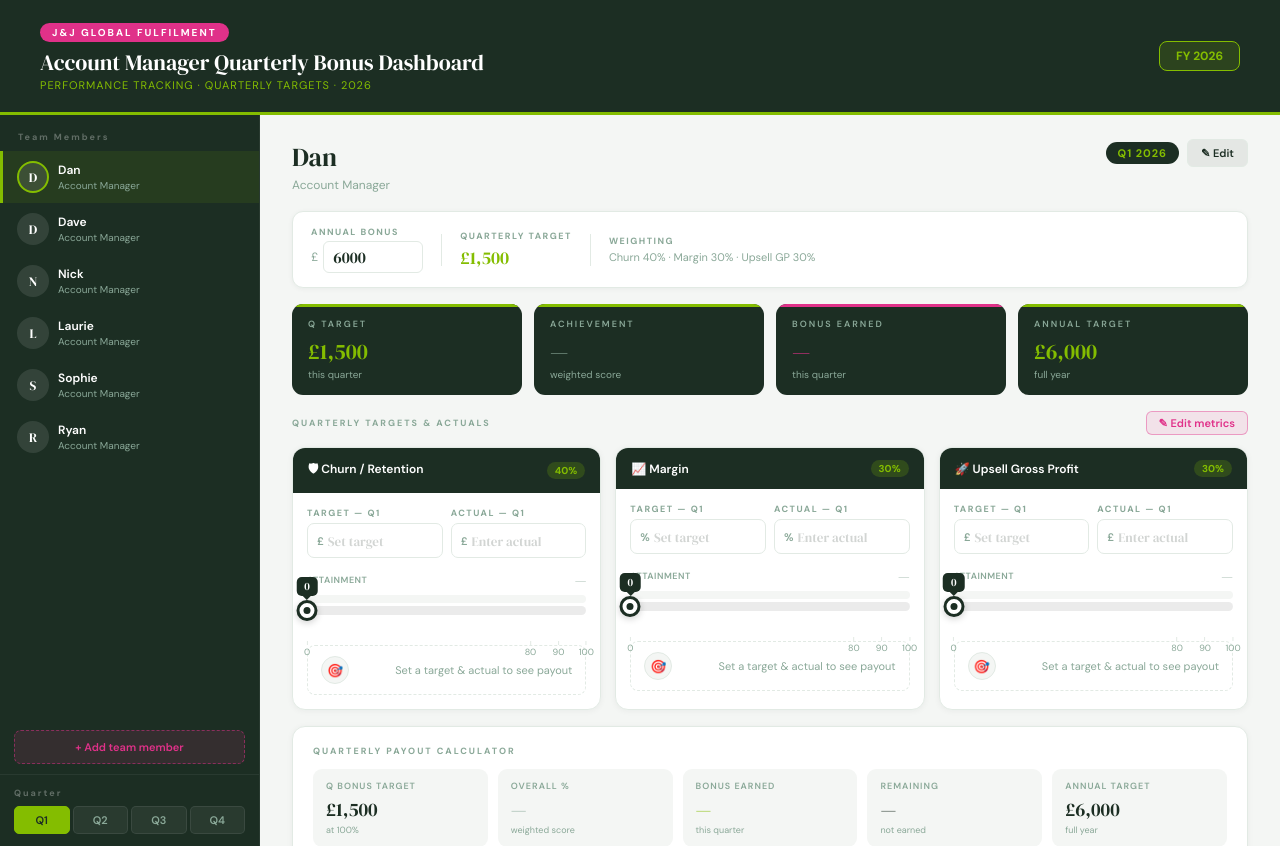
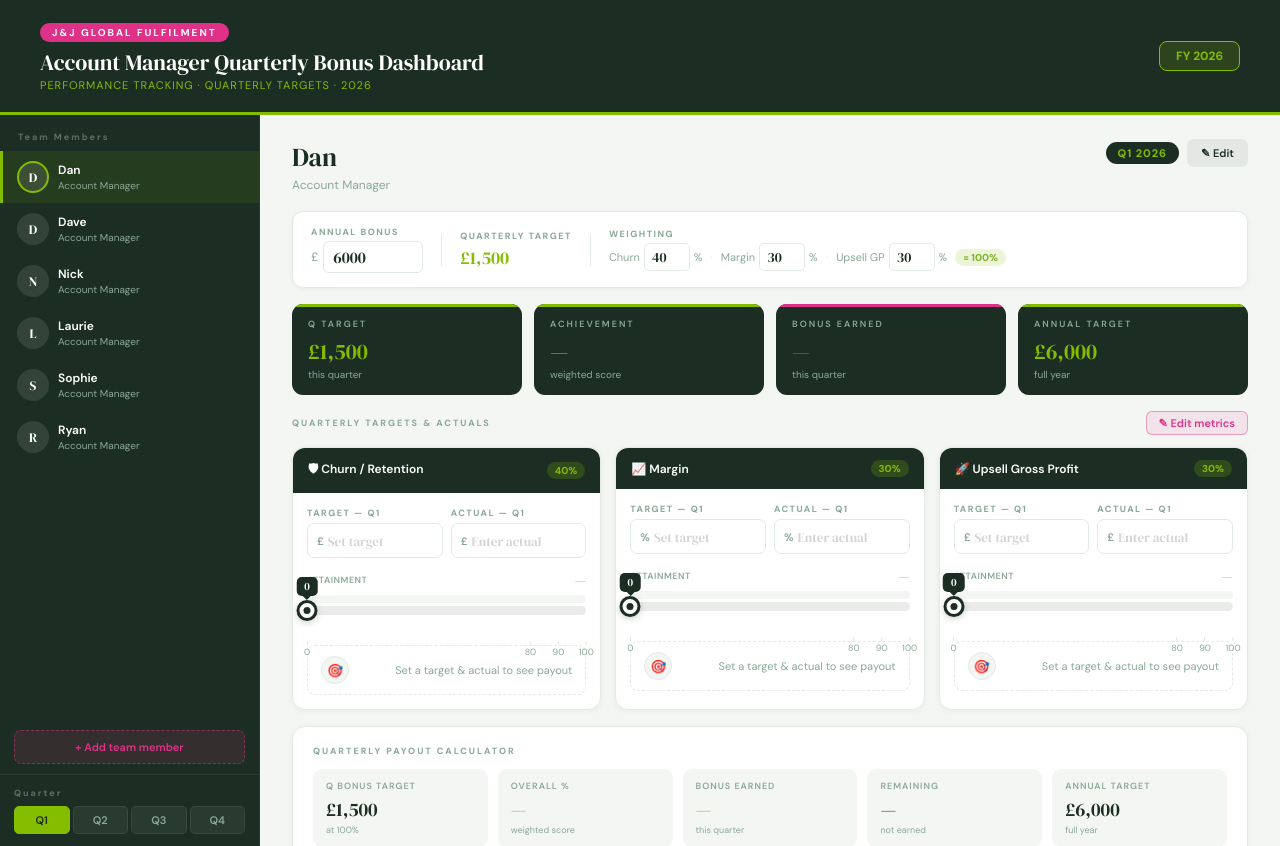
Before and after one commit to alevec8/jj-am-bonus-dashboard, a plain HTML site: page index.html in a window 1280 px wide. Drawn offline with Linux system fonts and the light colour scheme.

Commit message:
Make weightings editable in config bar

```diff
--- a/index.html
+++ b/index.html
@@ -71,6 +71,16 @@ body{font-family:'DM Sans',sans-serif;background:var(--offwhite);color:var(--tex
 .bc-input-wrap span{font-size:12px;color:var(--muted);}
 .bc-input{border:1.5px solid var(--border);border-radius:6px;padding:4px 9px;font-family:'DM Serif Display',serif;font-size:16px;color:var(--dark);width:100px;}
 .bc-input:focus{outline:none;border-color:var(--lime);}
+.wt-row{display:flex;align-items:center;gap:8px;flex-wrap:wrap;}
+.wt-item{display:flex;align-items:center;gap:4px;}
+.wt-label{font-size:11px;color:var(--muted);}
+.wt-input{border:1.5px solid var(--border);border-radius:5px;padding:3px 6px;font-family:'DM Serif Display',serif;font-size:14px;color:var(--dark);width:46px;text-align:center;background:#fff;}
+.wt-input:focus{outline:none;border-color:var(--lime);}
+.wt-pct{font-size:11px;color:var(--muted);}
+.wt-sep{color:var(--border);font-size:12px;}
+.wt-total{font-size:10px;font-weight:700;padding:2px 8px;border-radius:10px;transition:all .2s;white-space:nowrap;}
+.wt-total.ok{background:rgba(132,189,0,.15);color:var(--midgreen);}
+.wt-total.bad{background:rgba(232,59,59,.12);color:var(--red);}
 
 /* SUMMARY */
 .summary-row{display:grid;grid-template-columns:repeat(4,1fr);gap:12px;margin-bottom:16px;}
@@ -426,6 +436,18 @@ function updateDisplay(pid){
   const totalW=p.metrics.reduce((a,m)=>a+m.weight,0);
   const warn=document.getElementById(pid+'-warn');
   if(warn){warn.textContent='⚠ Weights total '+totalW+'% — must equal 100%';warn.classList.toggle('show',totalW!==100);}
+  // Config bar total badge
+  const wtTotal=document.getElementById(pid+'-wt-total');
+  if(wtTotal){
+    wtTotal.textContent='= '+totalW+'%';
+    wtTotal.className='wt-total '+(totalW===100?'ok':'bad');
+  }
+  // Sync metric card weight badges from config bar inputs (in case changed via edit-metrics mode)
+  p.metrics.forEach((m,mi)=>{
+    const wtIn=document.getElementById(pid+'-wt-'+mi);
+    if(wtIn && wtIn!==document.activeElement) wtIn.value=m.weight;
+    el(pid+'-mweight-'+mi,m.weight+'%');
+  });
 }
 
 function updateSliderUI(pid,mi,v){
@@ -458,7 +480,14 @@ function onTarget(pid,mi,q,v){PEOPLE.find(x=>x.id===pid).metrics[mi].targets[q]=
 function onActual(pid,mi,q,v){PEOPLE.find(x=>x.id===pid).metrics[mi].actuals[q]=v;updateDisplay(pid);}
 function onAnnualBonus(pid,v){PEOPLE.find(x=>x.id===pid).annualBonus=parseFloat(v)||6000;updateDisplay(pid);}
 function onEditTitle(pid,mi,v){PEOPLE.find(x=>x.id===pid).metrics[mi].title=v;el(pid+'-mtitle-'+mi,v);}
-function onEditWeight(pid,mi,v){PEOPLE.find(x=>x.id===pid).metrics[mi].weight=parseInt(v)||0;el(pid+'-mweight-'+mi,(parseInt(v)||0)+'%');updateDisplay(pid);}
+function onEditWeight(pid,mi,v){
+  PEOPLE.find(x=>x.id===pid).metrics[mi].weight=parseInt(v)||0;
+  el(pid+'-mweight-'+mi,(parseInt(v)||0)+'%');
+  // Sync the config bar input for this metric
+  const wtInput=document.getElementById(pid+'-wt-'+mi);
+  if(wtInput && wtInput!==document.activeElement) wtInput.value=parseInt(v)||0;
+  updateDisplay(pid);
+}
 function onEditBktR(pid,mi,bi,v){PEOPLE.find(x=>x.id===pid).metrics[mi].brackets[bi].r=v;updateDisplay(pid);}
 function onEditBktP(pid,mi,bi,v){PEOPLE.find(x=>x.id===pid).metrics[mi].brackets[bi].p=parseInt(v)||0;updateDisplay(pid);}
 function toggleEdit(pid){
@@ -603,7 +632,38 @@ function renderPanels(){
       <div class="bc-divider"></div>
       <div class="bc-item"><div class="bc-label">QUARTERLY TARGET</div><div class="bc-val g" id="${p.id}-q-bonus-cfg">${fmt(p.annualBonus/4)}</div></div>
       <div class="bc-divider"></div>
-      <div class="bc-item"><div class="bc-label">WEIGHTING</div><div style="font-size:11px;color:var(--muted)">Churn 40% · Margin 30% · Upsell GP 30%</div></div>
+      <div class="bc-item">
+        <div class="bc-label">WEIGHTING</div>
+        <div class="wt-row">
+          <div class="wt-item">
+            <span class="wt-label">Churn</span>
+            <input class="wt-input" type="number" min="0" max="100"
+              value="${p.metrics[0].weight}"
+              oninput="onEditWeight('${p.id}',0,this.value)"
+              id="${p.id}-wt-0"/>
+            <span class="wt-pct">%</span>
+          </div>
+          <span class="wt-sep">·</span>
+          <div class="wt-item">
+            <span class="wt-label">Margin</span>
+            <input class="wt-input" type="number" min="0" max="100"
+              value="${p.metrics[1].weight}"
+              oninput="onEditWeight('${p.id}',1,this.value)"
+              id="${p.id}-wt-1"/>
+            <span class="wt-pct">%</span>
+          </div>
+          <span class="wt-sep">·</span>
+          <div class="wt-item">
+            <span class="wt-label">Upsell GP</span>
+            <input class="wt-input" type="number" min="0" max="100"
+              value="${p.metrics[2].weight}"
+              oninput="onEditWeight('${p.id}',2,this.value)"
+              id="${p.id}-wt-2"/>
+            <span class="wt-pct">%</span>
+          </div>
+          <span class="wt-total ok" id="${p.id}-wt-total">= 100%</span>
+        </div>
+      </div>
     </div>
     <div class="summary-row">
       <div class="sum-card"><div class="sum-label">Q TARGET</div><div class="sum-val" id="${p.id}-sum-qtarget">${fmt(p.annualBonus/4)}</div><div class="sum-sub">this quarter</div></div>
```
